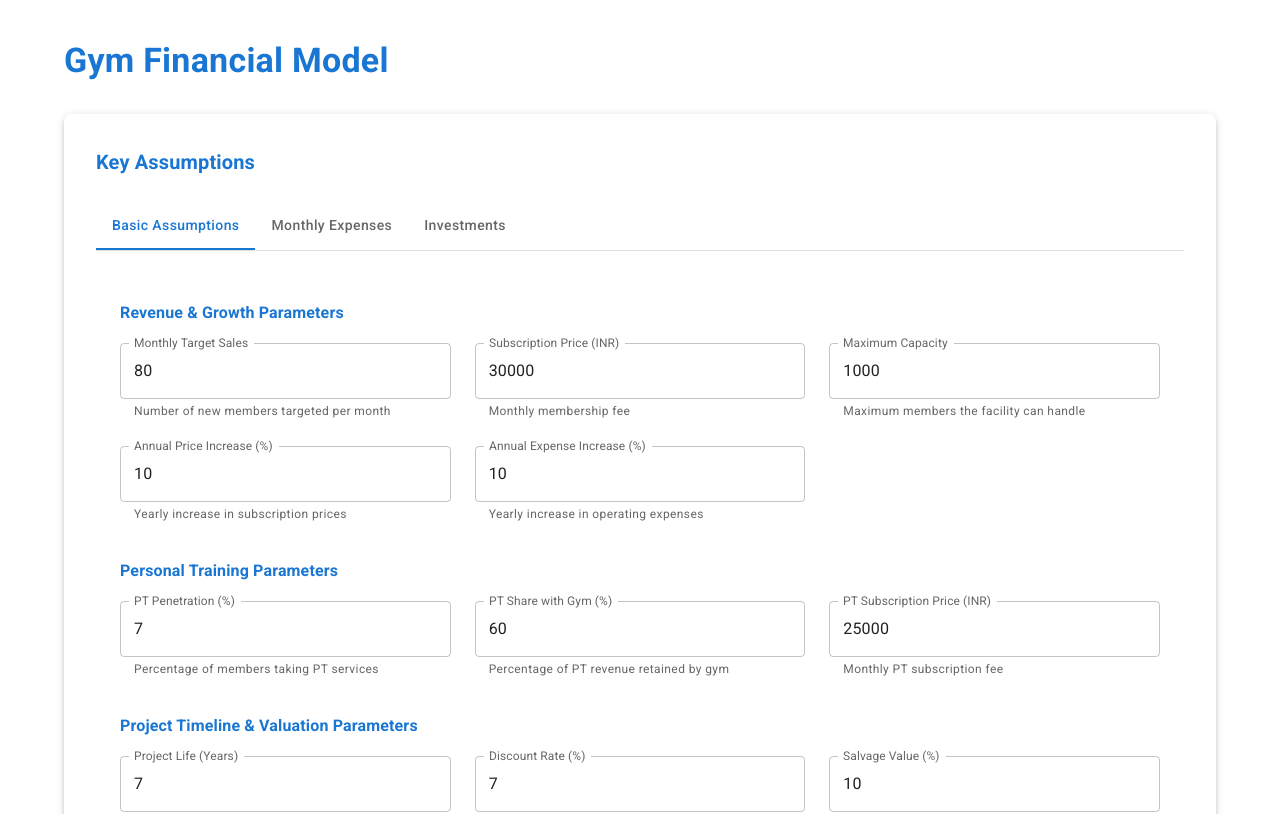
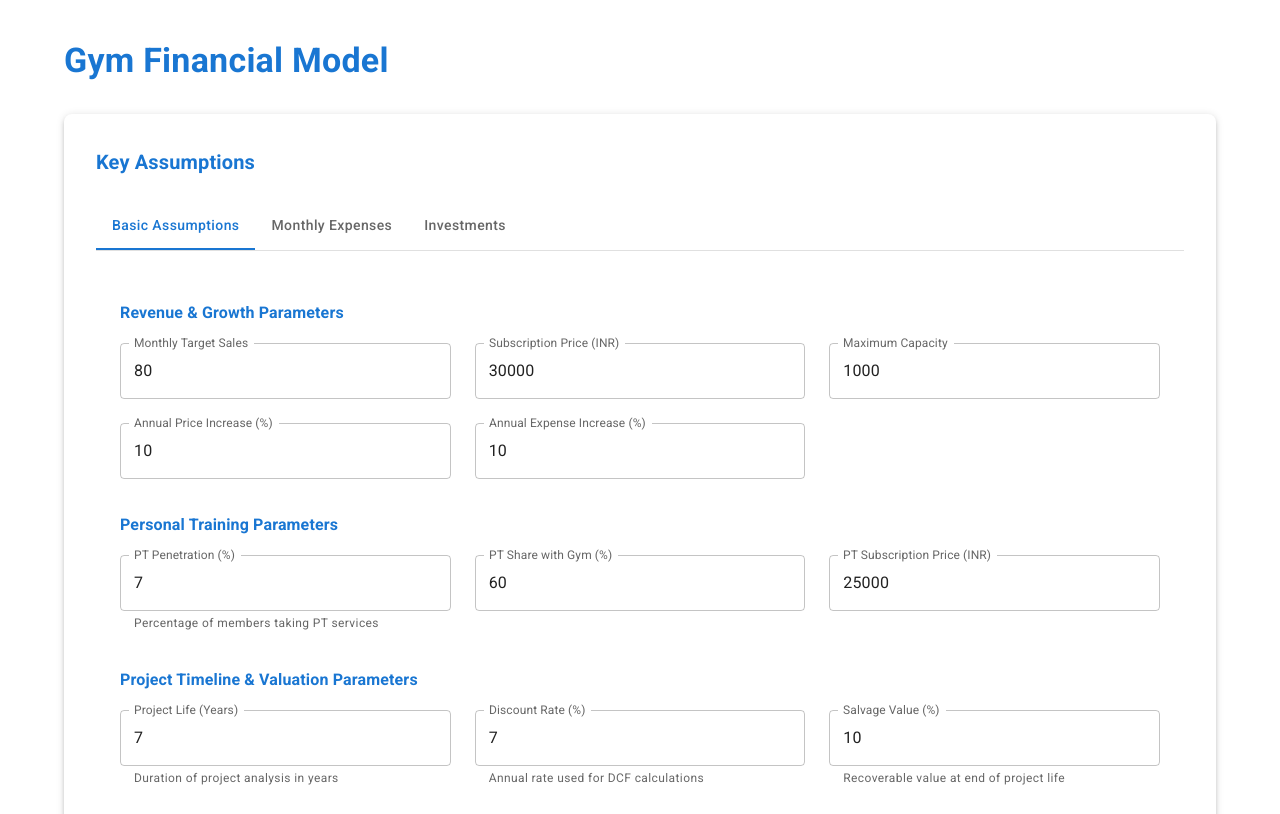
Before and after one commit to Mrfrozenthunder/finance_metrics, a React (Vite) app: page / in a window 1280 px wide. Shown: the top 814 px of the page. Built offline with nearby package versions, Linux system fonts and the light colour scheme.

Commit message:
final edit UI

```diff
--- a/src/App.tsx
+++ b/src/App.tsx
@@ -634,7 +634,7 @@ function App() {
                     value={assumptions.monthlyNewMembers}
                     onChange={handleInputChange('monthlyNewMembers')}
                     variant="outlined"
-                    helperText="Number of new members targeted per month"
+
                   />
                 </Grid>
                 <Grid item xs={12} sm={6} md={4}>
@@ -645,7 +645,7 @@ function App() {
                     value={assumptions.subscriptionPrice}
                     onChange={handleInputChange('subscriptionPrice')}
                     variant="outlined"
-                    helperText="Monthly membership fee"
+
                   />
                 </Grid>
                 <Grid item xs={12} sm={6} md={4}>
@@ -656,7 +656,7 @@ function App() {
                     value={assumptions.maxCapacity}
                     onChange={handleInputChange('maxCapacity')}
                     variant="outlined"
-                    helperText="Maximum members the facility can handle"
+
                   />
                 </Grid>
                 <Grid item xs={12} sm={6} md={4}>
@@ -667,7 +667,7 @@ function App() {
                     value={assumptions.annualPriceIncrease}
                     onChange={handleInputChange('annualPriceIncrease')}
                     variant="outlined"
-                    helperText="Yearly increase in subscription prices"
+
                   />
                 </Grid>
                 <Grid item xs={12} sm={6} md={4}>
@@ -678,7 +678,7 @@ function App() {
                     value={assumptions.annualExpenseIncrease}
                     onChange={handleInputChange('annualExpenseIncrease')}
                     variant="outlined"
-                    helperText="Yearly increase in operating expenses"
+
                   />
                 </Grid>
               </Grid>
@@ -709,7 +709,7 @@ function App() {
                     value={assumptions.ptShareWithGym}
                     onChange={handleInputChange('ptShareWithGym')}
                     variant="outlined"
-                    helperText="Percentage of PT revenue retained by gym"
+
                   />
                 </Grid>
                 <Grid item xs={12} sm={6} md={4}>
@@ -720,7 +720,7 @@ function App() {
                     value={assumptions.ptSubscriptionPrice}
                     onChange={handleInputChange('ptSubscriptionPrice')}
                     variant="outlined"
-                    helperText="Monthly PT subscription fee"
+
                   />
                 </Grid>
               </Grid>
```
